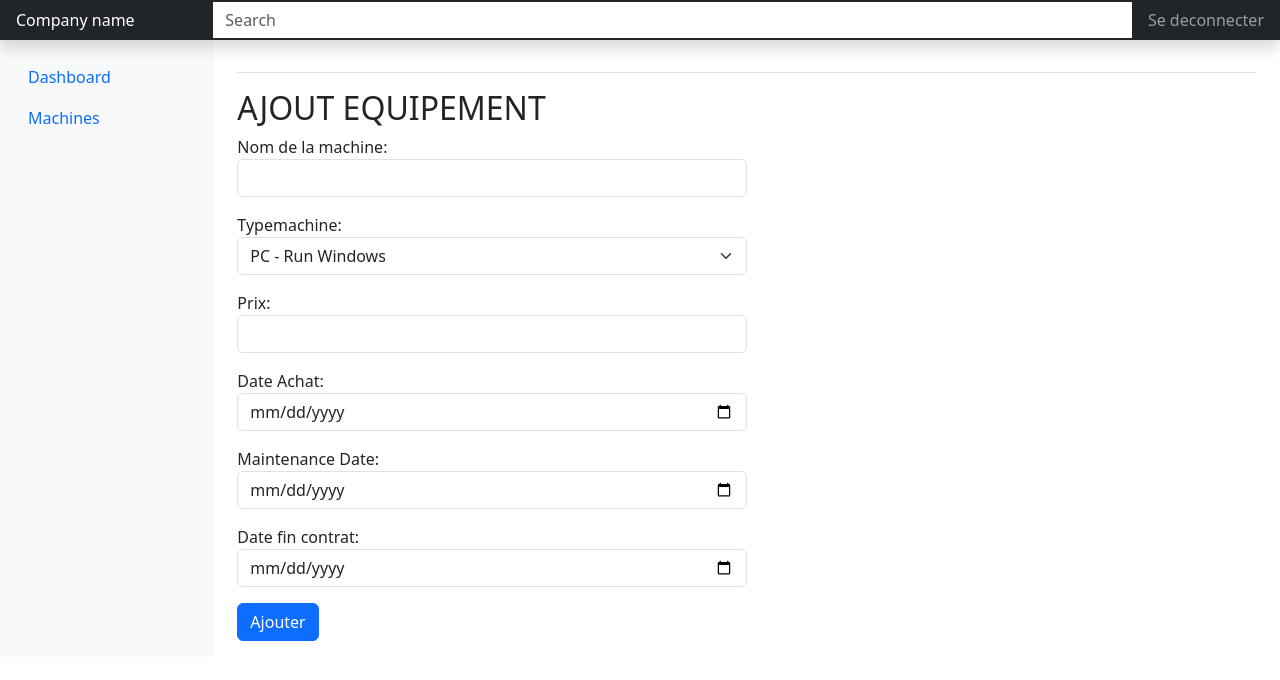
After one commit to Salmane95140/ITManagment, a Django app: template it/templates/add_machine.html in a window 1280 px wide. The commit adds this page. Shown: the top 680 px of the page. Run offline with Django 4.2, Linux system fonts and the light colour scheme; the template is opened without the code that fills it: values that come from a table or form of the project are taken from there, others are empty; some libraries are stand-ins or nearby versions.

Commit message:
creation machine ou equipement

```diff
--- /dev/null
+++ b/it/forms.py
@@ -0,0 +1,26 @@
+from django import forms
+from django.core.exceptions import ValidationError
+from it.models import Machine
+
+class DateInput(forms.DateInput):
+    input_type = 'date'
+class AddMachineForm(forms.Form):
+    TYPE=(
+        ('PC', ('PC - Run Windows')),
+        ('Mac', ('Mac Run MacOS')),
+        ('Serveur', ('Simple server to deploy virtual machines')),
+        ('Switch', ('Switch - To maintains and connect servers')),
+        ('Imprimante', ('Imprimante pour impression'))
+    )
+    nom = forms.CharField(widget=forms.TextInput(attrs={'class': 'form-control'}),required = True, label = 'Nom de la machine')
+    typeMachine = forms.ChoiceField(widget=forms.Select(attrs={'class': 'form-select'}),choices=TYPE)
+    prix = forms.IntegerField(widget=forms.NumberInput(attrs={'class': 'form-control'}))
+    dateAchat = forms.DateField(widget=DateInput(attrs={'class': 'form-control'}), label='Date Achat')
+    maintenanceDate = forms.DateField(widget=DateInput(attrs={'class': 'form-control'}), label='Maintenance Date')
+    dateFinContrantMaint = forms.DateField(widget=DateInput(attrs={'class': 'form-control'}), label='Date fin contrat')
+
+    # def clean_nom(self):
+    #     data = self.cleaned_data["nom"]
+    #     if len(data) != 6:
+    #         raise ValidationError((" Erreur de format pour le champ nom"))
+    #     return data
--- /dev/null
+++ b/it/templates/add_machine.html
@@ -0,0 +1,15 @@
+{% extends "index.html" %}
+
+{% block content %}
+
+    <div class="col-md-6">
+      <h2>AJOUT EQUIPEMENT</h2>
+        <form method="post" class="mb-3">
+          {% csrf_token %}
+          {{ form.as_p }}
+          <input class="btn btn-primary" type="submit" value="Ajouter">
+
+        </form>
+    </div>
+
+{% endblock %}
--- a/it/templates/index.html
+++ b/it/templates/index.html
@@ -70,11 +70,6 @@
 
       </div>
 
-    {% block head_title %}
-        {{ head_title }}
-      {% endblock %}
-
-
       {% block content %}
 
       {% endblock %}
--- a/it/templates/machine_list.html
+++ b/it/templates/machine_list.html
@@ -2,7 +2,12 @@
 
 
 {% block content %}
+<a href="{% url 'add_machine' %}">
+  <button type="button" class="btn btn-primary">
+      <i class="bi bi-plus"></i>
 
+  </button>
+</a>
 <div class="table-responsive">
   <table class="table table-striped table-sm">
     <thead>
--- a/it/urls.py
+++ b/it/urls.py
@@ -3,5 +3,6 @@ from it  import views
 
 urlpatterns = [
     path('machines', views.machine_list_view, name='list_machines'),
+    path('machine/add', views.machine_add_form, name='add_machine'),
     path('machine/<pk>', views.machine_detail_view, name='detail_machine'),
 ]
```
Also changed, not shown: it/views.py (+23 -0 lines), db.sqlite3.
